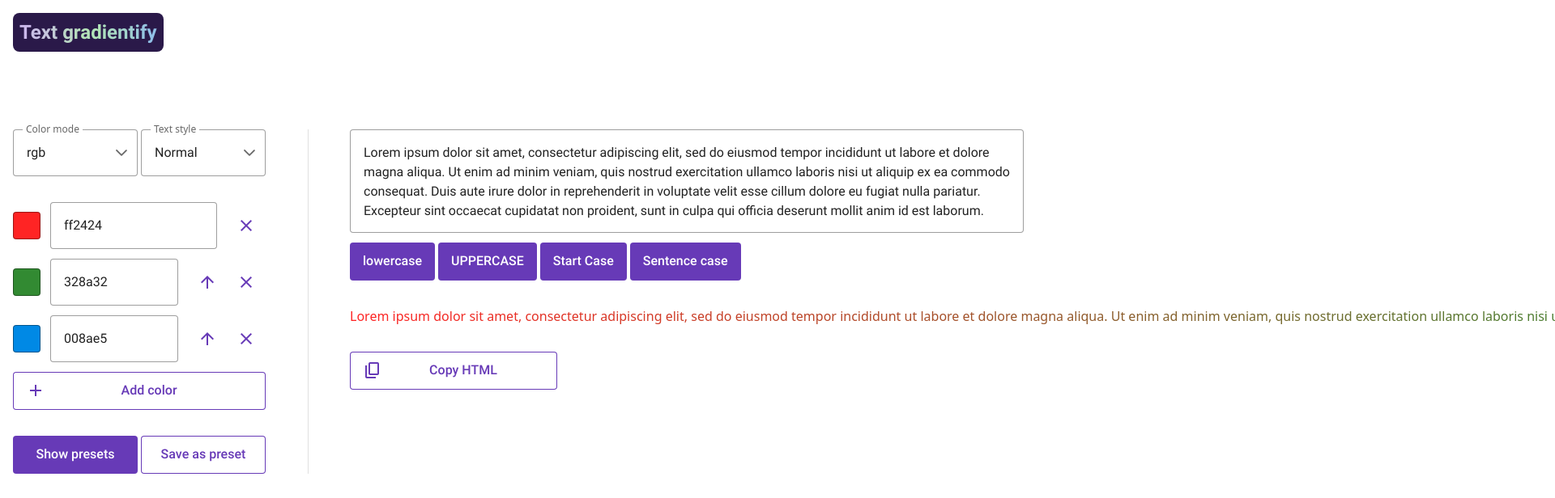
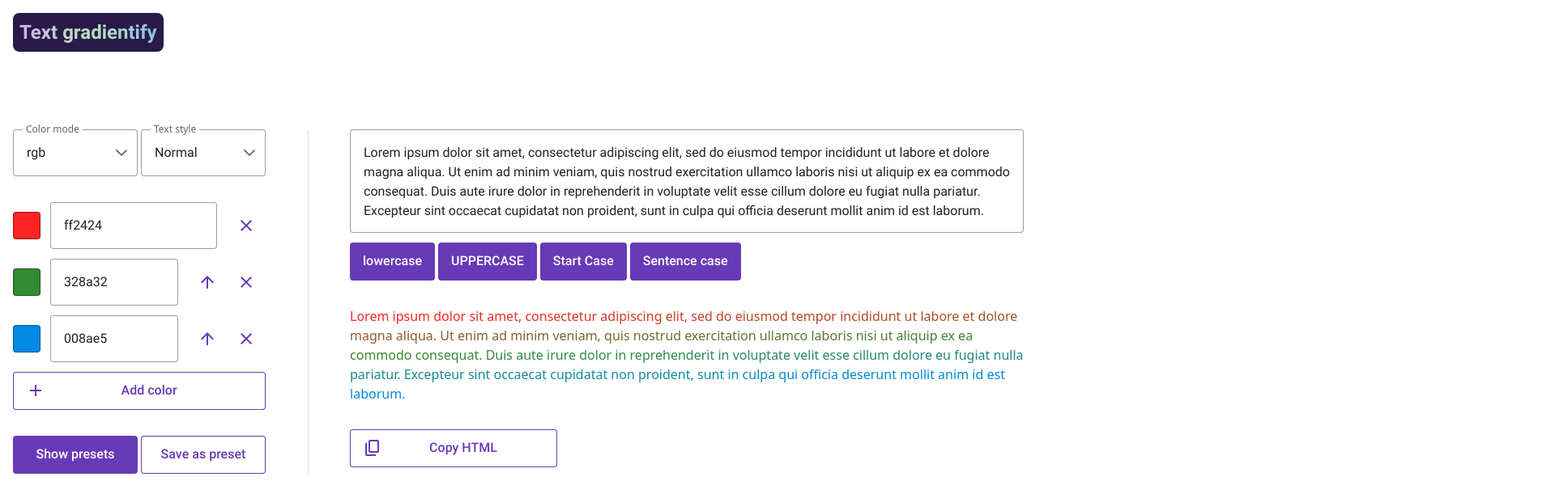
Before and after one commit to mitonik/text-gradientify, a React (Vite) app: page / in a window 1280 px wide. Shown: the top 616 px of the page at 81% size, 1920 px wide, since content can reach past the window. Built offline with nearby package versions, Linux system fonts and the light colour scheme.

Commit message:
fix: wrap text

```diff
--- a/src/components/output/output.tsx
+++ b/src/components/output/output.tsx
@@ -111,7 +111,7 @@ export function Output(props: OutputProps) {
   return (
     <div className="flex flex-col gap-8">
       <Toast ref={toast} />
-      <div className="whitespace-pre">{gradientText}</div>
+      <div className="whitespace-pre-wrap">{gradientText}</div>
       {textWithAppliedStyle.length > 0 && (
         <Button
           className="xl:w-64"
```
